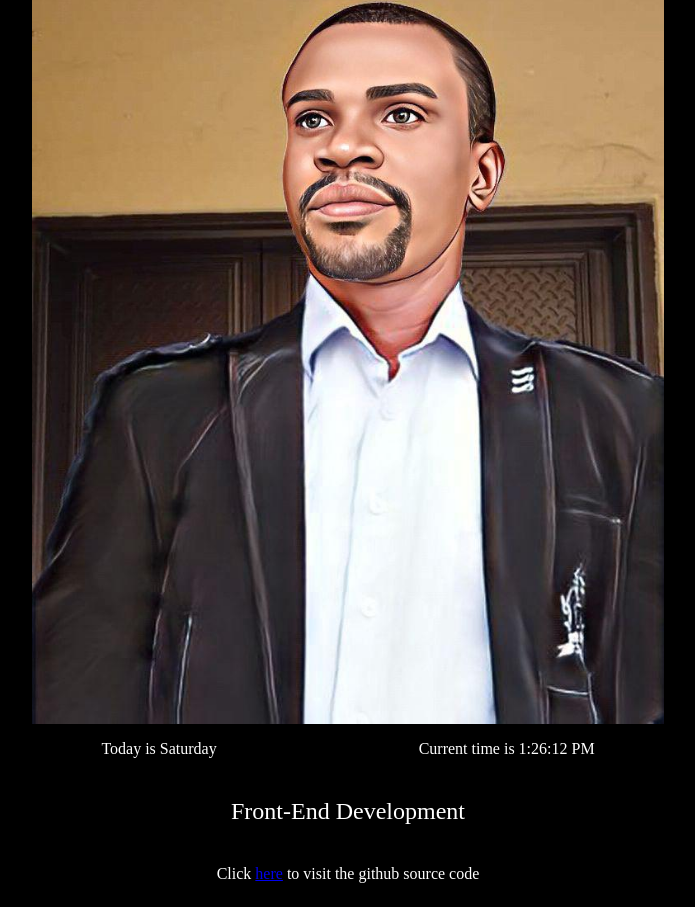
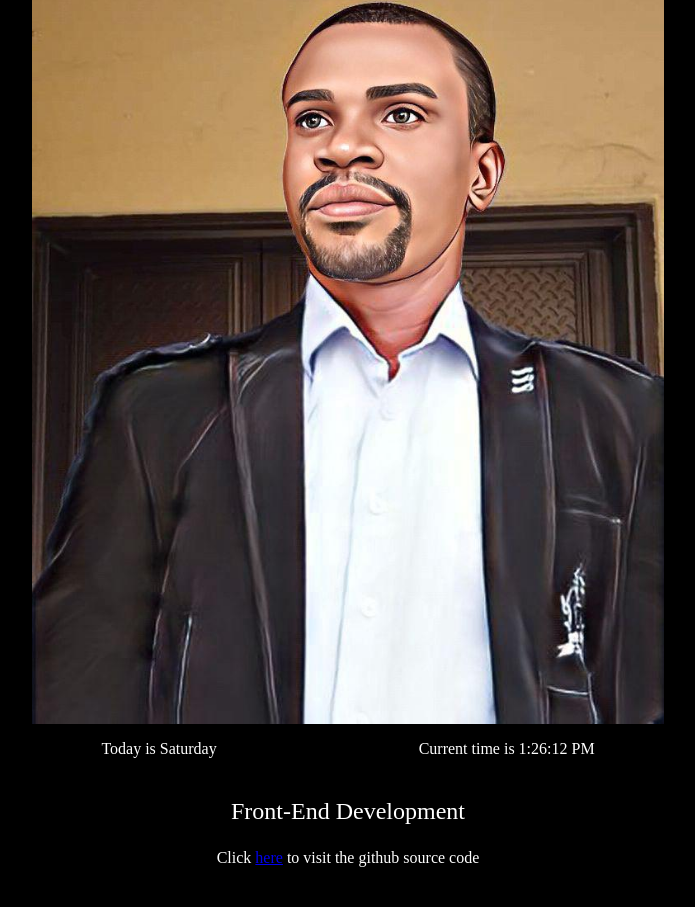
Before and after one commit to Gentlestan/slack-portfolio, a plain HTML site: page index.html in a window 1280 px wide. Shown: the part 209-1116 px from the top of the page, without its empty margins (292-987 px from the left). Drawn offline with Linux system fonts and the light colour scheme.

Commit message:
Update index.css
corrected [data-testid="githubURL"]

```diff
--- a/index.css
+++ b/index.css
@@ -20,6 +20,6 @@ body{
 [data-testid="myTrack"]{
     font-size: 1.5rem;
 }
-[data-testid=“githubURL”]{
+[data-testid="githubURL"]{
     margin-top: 0px;
 }
```
